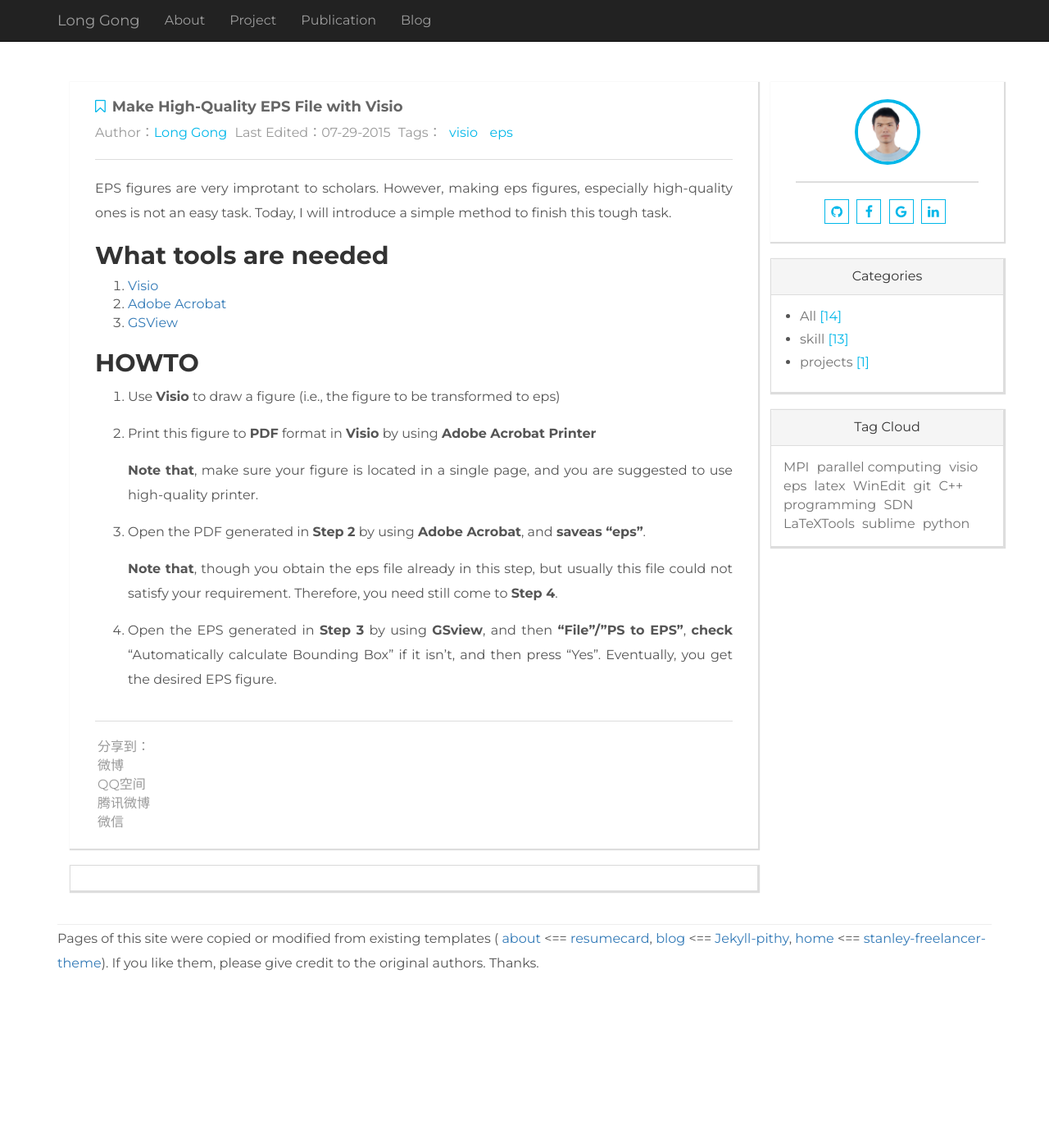
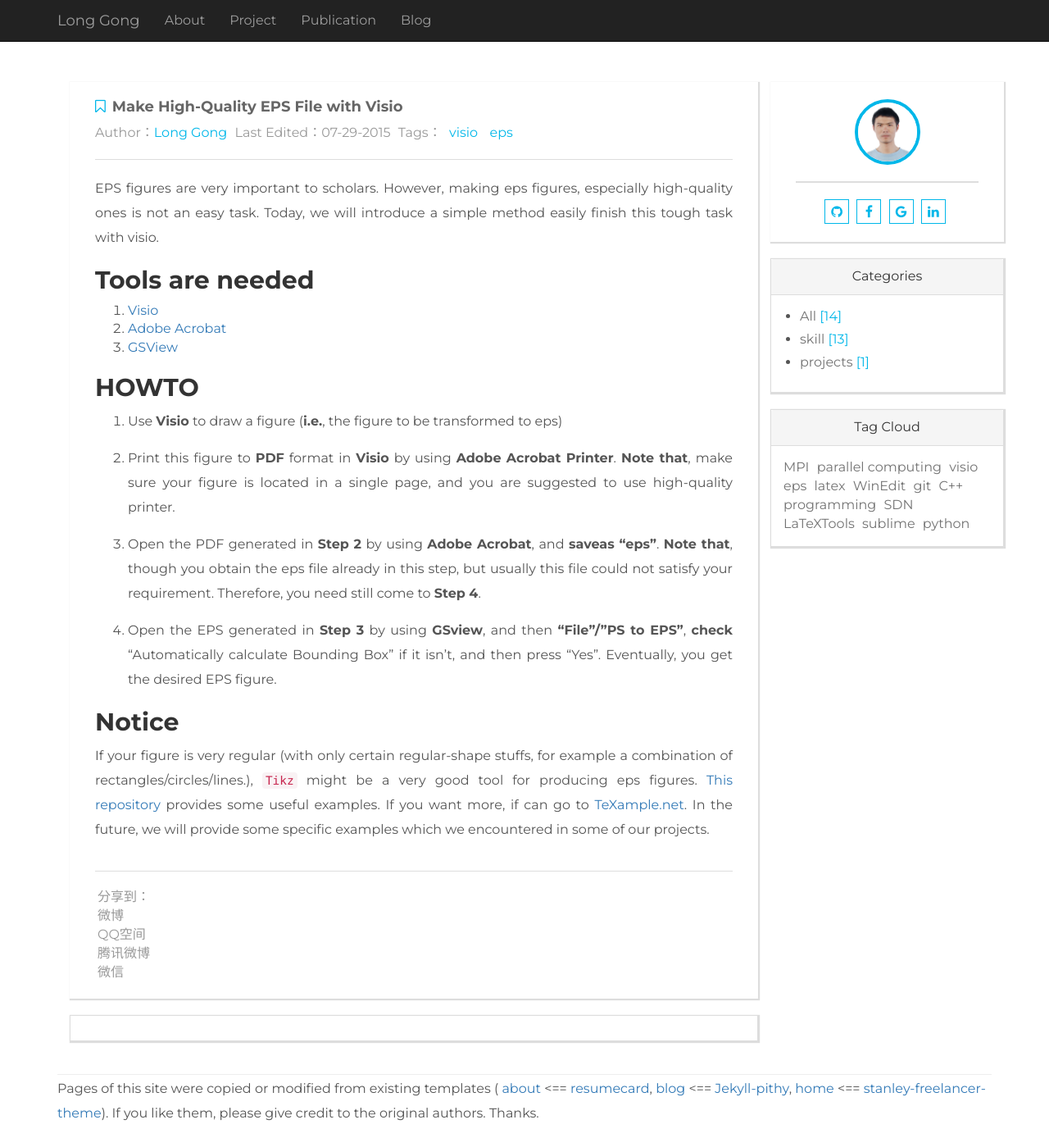
Before and after one commit to lgong30/lgong30.github.io, a Jekyll site: the page built from _posts/2015-7-29-make-hq-eps-with-visio.md, in a window 1280 px wide and 1388 px high. Shown: the whole window at 82% size. Built offline with Jekyll 4.4.1, drawn with Linux system fonts in a browser that asks for light colours; comment, search, counter and statistics services are not loaded.

Commit message:
update time eps

```diff
--- a/_posts/2015-7-29-make-hq-eps-with-visio.md
+++ b/_posts/2015-7-29-make-hq-eps-with-visio.md
@@ -1,29 +1,34 @@
 ---
 layout: post
 title: Make High-Quality EPS File with Visio
-excerpt: "Tools & Steps to make high-quality eps figures with Visio."
 tags: [visio, eps]
 categories: [skill]
 ---
 
-EPS figures are very improtant to scholars. However, making eps figures, especially high-quality ones is not an easy task. Today, I will introduce a simple method to finish this tough task.
+EPS figures are very important to scholars. However, making eps figures, especially high-quality ones is not an easy task. Today, we will introduce a simple method easily finish this tough task with visio.
 
-## What tools are needed
+
+Tools are needed
+----------------
 
 1. [Visio](http://pan.baidu.com/s/1gd0G0EZ)
 2. [Adobe Acrobat](http://pan.baidu.com/s/1CvVJo)
 3. [GSView](http://pan.baidu.com/s/1wMRvC)
 
-## HOWTO
+HOWTO
+-----
 
-1. Use **Visio** to draw a figure (i.e., the figure to be transformed to eps)
+1. Use **Visio** to draw a figure (__i.e.__, the figure to be transformed to eps)
 
-2. Print this figure to **PDF** format in **Visio** by using **Adobe Acrobat Printer**
+2. Print this figure to **PDF** format in **Visio** by using **Adobe Acrobat Printer**. **Note that**, make sure your figure is located in a single page, and you are suggested to use high-quality printer.
 
-    **Note that**, make sure your figure is located in a single page, and you are suggested to use high-quality printer.
-
-3. Open the PDF generated in **Step 2** by using **Adobe Acrobat**, and **saveas "eps"**.
-
-    **Note that**, though you obtain the eps file already in this step, but usually this file could not satisfy your requirement. Therefore, you need still come to **Step 4**.
+3. Open the PDF generated in **Step 2** by using **Adobe Acrobat**, and **saveas "eps"**. **Note that**, though you obtain the eps file already in this step, but usually this file could not satisfy your requirement. Therefore, you need still come to **Step 4**.
 
 4. Open the EPS generated in **Step 3** by using **GSview**, and then **"File"/"PS to EPS"**, **check** "Automatically calculate Bounding Box" if it isn't, and then press "Yes". Eventually, you get the desired EPS figure.
+
+
+Notice
+------
+
+If your figure is very regular (with only certain regular-shape stuffs, for example a combination of rectangles/circles/lines.), `Tikz` might be a very good tool for producing eps figures. [This repository](https://github.com/xlong88/LaTeX-examples/tree/master/tikz) provides some useful examples. If you want more, if can go to [TeXample.net](http://www.texample.net/tikz/examples/). In the future, we will provide some specific examples which we
+encountered in some of our projects.
```
